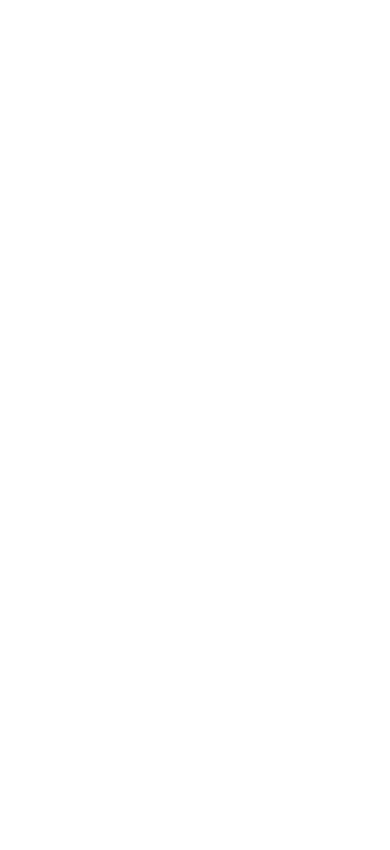
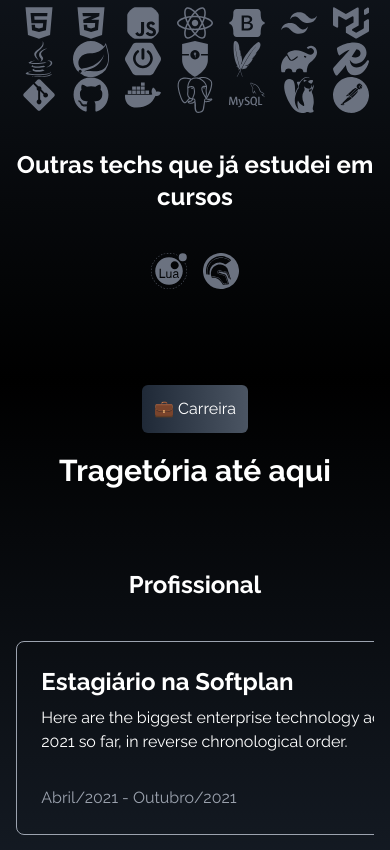
Before and after one commit to Antonio13050/portfolio, a React (Vite) app: page / in a window 390 px wide. Shown: the part 2860-3710 px from the top of the page. Before the commit the page ends 2857 px from the top, so only its background shows below. Built offline with nearby package versions, Linux system fonts and the light colour scheme.

Commit message:
feat: Created career

```diff
--- a/src/App.jsx
+++ b/src/App.jsx
@@ -3,6 +3,7 @@ import Home from "./components/Home";
 import About from "./components/About";
 import Portfolio from "./components/Portfolio";
 import Skills from "./components/Skills";
+import Career from "./components/Career";
 
 function App() {
     return (
@@ -12,6 +13,7 @@ function App() {
             <About />
             <Portfolio />
             <Skills />
+            <Career />
         </>
     );
 }
--- /dev/null
+++ b/src/components/Career.jsx
@@ -0,0 +1,95 @@
+import React from "react";
+
+export default function Career() {
+    return (
+        <div
+            name="career"
+            className="h-max w-screen bg-gradient-to-b from-black to-gray-800"
+        >
+            <div className="container mx-auto h-full md:w-10/12 w-11/12 gap-x-2">
+                <div className="flex flex-col items-center justify-center gap-y-4 pb-10">
+                    <span className="group text-white w-fit px-3 py-3 my-1 flex items-center rounded-md bg-gradient-to-r from-gray-800 to-gray-600">
+                        💼 Carreira
+                    </span>
+                    <div className="flex lg:flex-row flex-col items-center justify-between gap-y-4 pb-10">
+                        <div className="flex w-full justify-start">
+                            <h2 className="text-3xl sm:text-6xl font-bold text-white items-center justify-center self-center">
+                                Tragetória até aqui
+                            </h2>
+                        </div>
+                    </div>
+                </div>
+
+                <div className="flex xl:flex-row flex-col">
+                    <div className="pb-10 w-full">
+                        <h2 className="md:text-3xl lg:text-4xl text-2xl font-bold text-white pb-10 text-center">
+                            Profissional
+                        </h2>
+                        <div className="flex flex-row overflow-y-auto gap-6 xl:flex-wrap xl:justify-center justify-start">
+                            <div className="min-w-[500px] max-w-[500px] p-6 border border-gray-400 rounded-lg ">
+                                <h5 class="mb-2 text-2xl font-bold  text-white ">
+                                    Estagiário na Softplan
+                                </h5>
+                                <p class="font-normal text-white  pb-8">
+                                    Here are the biggest enterprise technology
+                                    acquisitions of 2021 so far, in reverse
+                                    chronological order.
+                                </p>
+                                <p class="font-normal text-gray-400">
+                                    Abril/2021 - Outubro/2021
+                                </p>
+                            </div>
+
+                            <div className="min-w-[500px] max-w-[500px] p-6 border border-gray-400 rounded-lg ">
+                                <h5 class="mb-2 text-2xl font-bold  text-white ">
+                                    Análista de Serviços de TI na Softplan
+                                </h5>
+                                <p class="font-normal text-white  pb-8">
+                                    Here are the biggest enterprise technology
+                                    acquisitions of 2021 so far, in reverse
+                                    chronological order.
+                                </p>
+                                <p class="font-normal text-gray-400">
+                                    Outubro/2021 - Atualmente
+                                </p>
+                            </div>
+                        </div>
+                    </div>
+                    <div className="w-full">
+                        <h2 className="md:text-3xl lg:text-4xl text-2xl font-bold text-white pb-10 text-center">
+                            Acadêmica
+                        </h2>
+                        <div className="flex flex-row overflow-y-auto gap-6 xl:flex-wrap xl:justify-center justify-start">
+                            <div className="min-w-[500px] max-w-[500px] p-6 border border-gray-400 rounded-lg ">
+                                <h5 class="mb-2 text-2xl font-bold  text-white ">
+                                    Análista de Serviços de TI na Softplan
+                                </h5>
+                                <p class="font-normal text-white  pb-8">
+                                    Here are the biggest enterprise technology
+                                    acquisitions of 2021 so far, in reverse
+                                    chronological order.
+                                </p>
+                                <p class="font-normal text-gray-400">
+                                    Outubro/2021 - Atualmente
+                                </p>
+                            </div>
+                            <div className="min-w-[500px] max-w-[500px] p-6 border border-gray-400 rounded-lg ">
+                                <h5 class="mb-2 text-2xl font-bold  text-white ">
+                                    Análista de Serviços de TI na Softplan
+                                </h5>
+                                <p class="font-normal text-white  pb-8">
+                                    Here are the biggest enterprise technology
+                                    acquisitions of 2021 so far, in reverse
+                                    chronological order.
+                                </p>
+                                <p class="font-normal text-gray-400">
+                                    Outubro/2021 - Atualmente
+                                </p>
+                            </div>
+                        </div>
+                    </div>
+                </div>
+            </div>
+        </div>
+    );
+}
--- /dev/null
+++ b/src/components/Career1.jsx
@@ -0,0 +1,44 @@
+import React from "react";
+
+export default function Career() {
+    return (
+        <div
+            name="career"
+            className="h-max w-screen bg-gradient-to-b from-black via-black to-gray-800 border-none"
+        >
+            <div className="container mx-auto h-full md:w-10/12 w-11/12 pt-20 gap-x-2">
+                <div>
+                    <span className="group text-white w-fit px-3 py-3 my-1 flex items-center mx-auto justify-center rounded-md bg-gradient-to-r from-gray-800 to-gray-600">
+                        💼 Carreira
+                    </span>
+                    <h2 className="md:text-5xl lg:text-6xl text-4xl font-bold text-white pt-3 pb-20 text-center">
+                        Tragetória até aqui
+                    </h2>
+                </div>
+
+                <div className="flex flex-col items-center justify-around gap-x-4 lg:flex-row">
+                    <div>
+                        <h2 className="md:text-3xl lg:text-4xl text-2xl font-bold text-white pt-3 pb-10 text-center">
+                            Profissional
+                        </h2>
+
+                        <div className="flex flex-row overflow-y-auto gap-6 sm:flex-wrap sm:justify-center justify-start">
+                            <div className="border-2 border-gray-500 min-w-80 max-w-80 min-h-96">
+                                1
+                            </div>
+                            <div className="border-2 border-gray-500 min-w-80 max-w-80 min-h-96">
+                                1
+                            </div>
+                            <div className="border-2 border-gray-500 min-w-80 max-w-80 min-h-96">
+                                1
+                            </div>
+                            <div className="border-2 border-gray-500 min-w-80 max-w-80 min-h-96">
+                                1
+                            </div>
+                        </div>
+                    </div>
+                </div>
+            </div>
+        </div>
+    );
+}
--- a/src/components/NavBar.jsx
+++ b/src/components/NavBar.jsx
@@ -65,6 +65,12 @@ export default function NavBar() {
                         className="font-semibold leading-6 hover:text-gray-300 hover:scale-125 duration-200 cursor-pointer"
                     >
                         Skills
+                    </Link>
+                    <Link
+                        to="career"
+                        className="font-semibold leading-6 hover:text-gray-300 hover:scale-125 duration-200 cursor-pointer"
+                    >
+                        Carreira
                     </Link>
                     <Link
                         href="#"
@@ -136,6 +142,13 @@ export default function NavBar() {
                                 >
                                     Skills
                                 </Link>
+                                <Link
+                                    to="career"
+                                    className="-mx-3 block rounded-lg px-3 py-2  text-base font-semibold leading-7 hover:text-gray-300 duration-200 cursor-pointer"
+                                    onClick={() => setMobileMenuOpen(false)}
+                                >
+                                    Carreira
+                                </Link>
                                 <a
                                     href="#"
                                     className="-mx-3 block rounded-lg px-3 py-2 text-base font-semibold leading-7 hover:text-gray-300 duration-200 cursor-pointer"
--- a/src/components/Portfolio.jsx
+++ b/src/components/Portfolio.jsx
@@ -34,6 +34,20 @@ export default function Portfolio() {
                         </button>
                     </div>
                 </div>
+                <div className="flex flex-row overflow-y-auto gap-6 sm:flex-wrap sm:justify-center justify-start">
+                    <div className="border-2 border-gray-500 min-w-80 max-w-80 min-h-96">
+                        1
+                    </div>
+                    <div className="border-2 border-gray-500 min-w-80 max-w-80 min-h-96">
+                        1
+                    </div>
+                    <div className="border-2 border-gray-500 min-w-80 max-w-80 min-h-96">
+                        1
+                    </div>
+                    <div className="border-2 border-gray-500 min-w-80 max-w-80 min-h-96">
+                        1
+                    </div>
+                </div>
             </div>
         </div>
     );
--- a/src/components/Skills.jsx
+++ b/src/components/Skills.jsx
@@ -40,7 +40,7 @@ export default function Skills() {
                     </h2>
                 </div>
                 <div className="">
-                    <h2 className="md:text-3xl lg:text-4xl text-2xl font-bold text-white py-3 text-center">
+                    <h2 className="md:text-3xl lg:text-4xl text-2xl font-bold text-white pt-3 pb-10 text-center">
                         Techs que já usei em projetos
                     </h2>
                     <div className="flex items-center justify-center gap-x-4">
@@ -114,7 +114,7 @@ export default function Skills() {
                     </div>
                 </div>
                 <div className="">
-                    <h2 className="md:text-3xl lg:text-4xl text-2xl font-bold text-white py-3 text-center">
+                    <h2 className="md:text-3xl lg:text-4xl text-2xl font-bold text-white pt-3 pb-10  text-center">
                         Outras techs que já estudei em cursos
                     </h2>
                     <div className="flex items-center justify-center gap-x-4">
```
